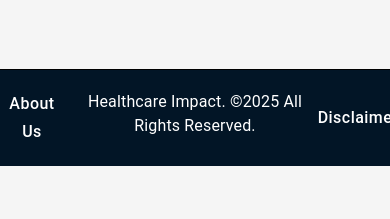
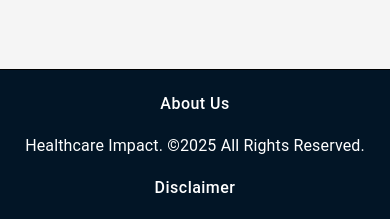
Before and after one commit to blessedjoe2000/healthcareimpact_forntend, a Next.js app: page / in a window 390 px wide. Shown: the part 2749-2968 px from the top of the page. Before the commit the page ends 2915 px from the top, so only its background shows below. Built offline with nearby package versions, Linux system fonts and the light colour scheme; no server answers.

Commit message:
about page added and footer responsive

```diff
--- a/components/Footer/index.js
+++ b/components/Footer/index.js
@@ -12,6 +12,7 @@
 import Typography from "@mui/material/Typography";
 import Link from "next/link";
 import { MenuButton } from "../Navbar/styles";
+import { Box } from "@mui/system";
 
 function Footer() {
   const [open, setOpen] = useState(false);
@@ -63,9 +64,9 @@
         <Link href="/about">
           <MenuButton>About Us</MenuButton>
         </Link>
-        <FooterCopyright>
+        <Box>
           Healthcare Impact. ©{new Date().getFullYear()} All Rights Reserved.
-        </FooterCopyright>
+        </Box>
         <MenuButton onClick={handleOpen}>Disclaimer</MenuButton>
       </FooterContainer>
     </footer>
--- a/components/Footer/styles.js
+++ b/components/Footer/styles.js
@@ -6,11 +6,11 @@
   justify-content: space-around;
   padding: 20px 0;
   text-align: center;
-`;
+  gap: 1rem;
 
-export const FooterCopyright = styled(Box)`
-  /* padding: 20px 0;
-  text-align: center; */
+  @media (max-width: 768px) {
+    flex-direction: column;
+  }
 `;
 
 export const ModalContainer = styled(Box)`
```
